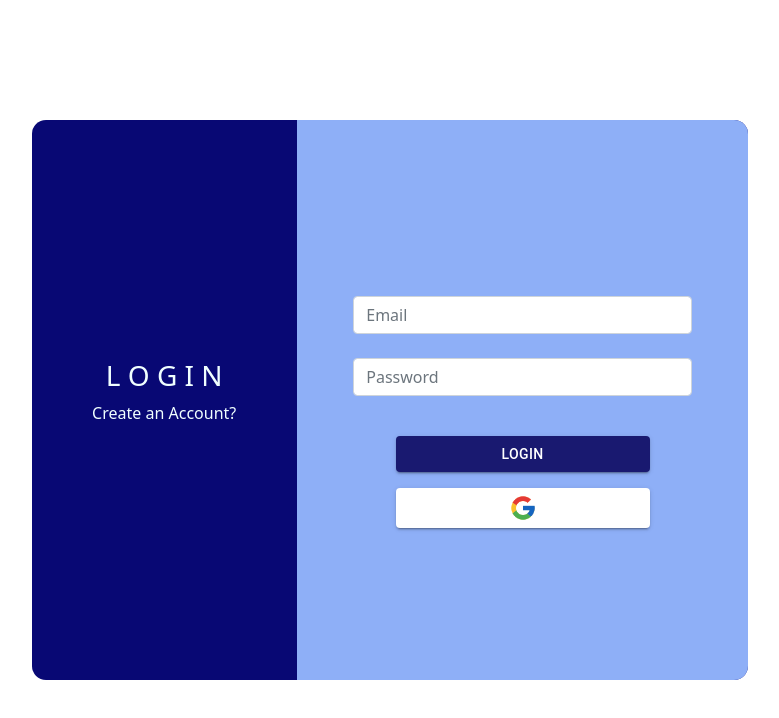
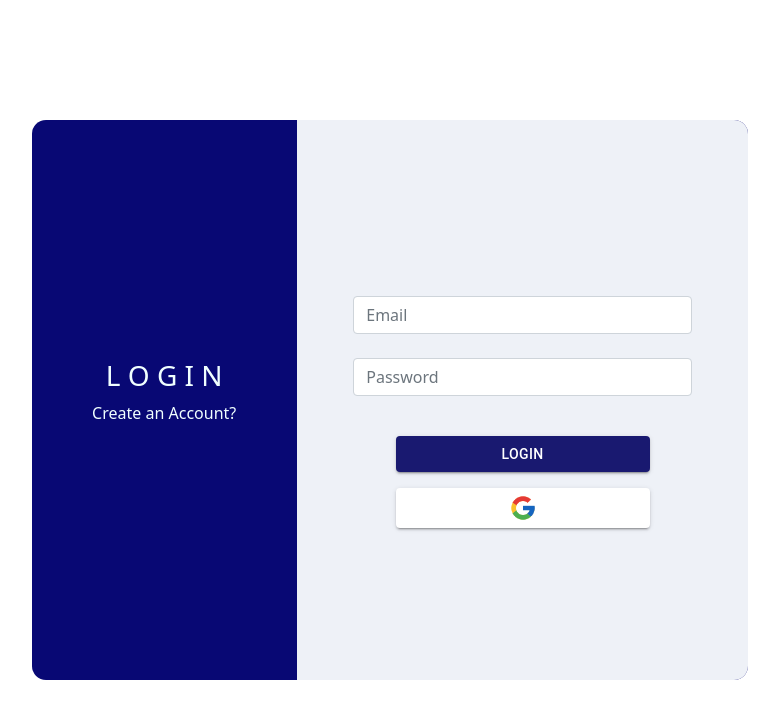
Before and after one commit to Learn-For-Cause/BloggerWeb, a Next.js app: page / in a window 1280 px wide. Shown: the top 718 px of the page, without its empty margins (238-1017 px from the left). Built offline with nearby package versions, Linux system fonts and the light colour scheme; no server answers.

Commit message:
Minor color fixes

```diff
--- a/components/Navigation.tsx
+++ b/components/Navigation.tsx
@@ -3,6 +3,7 @@ import MenuItem from "@material-ui/core/MenuItem";
 import Menu from "@material-ui/core/Menu";
 import React, { useState } from "react";
 import Image from "next/image";
+import { signOut } from "next-auth/client";
 
 const Navigation = () => {
   const [anchorEl, setAnchorEl] = useState<null | HTMLElement>(null);
@@ -45,7 +46,14 @@ const Navigation = () => {
                 >
                   <MenuItem onClick={handleClose}>Profile</MenuItem>
                   <MenuItem onClick={handleClose}>My account</MenuItem>
-                  <MenuItem onClick={handleClose}>Logout</MenuItem>
+                  <MenuItem
+                    onClick={() => {
+                      handleClose();
+                      signOut();
+                    }}
+                  >
+                    Logout
+                  </MenuItem>
                 </Menu>
               </Col>
             </Row>
--- a/styles/Variables.scss
+++ b/styles/Variables.scss
@@ -1,2 +1,2 @@
 $primary: #080874;
-$secondary: #8eaff7;
+$secondary: #eef1f7;
```
